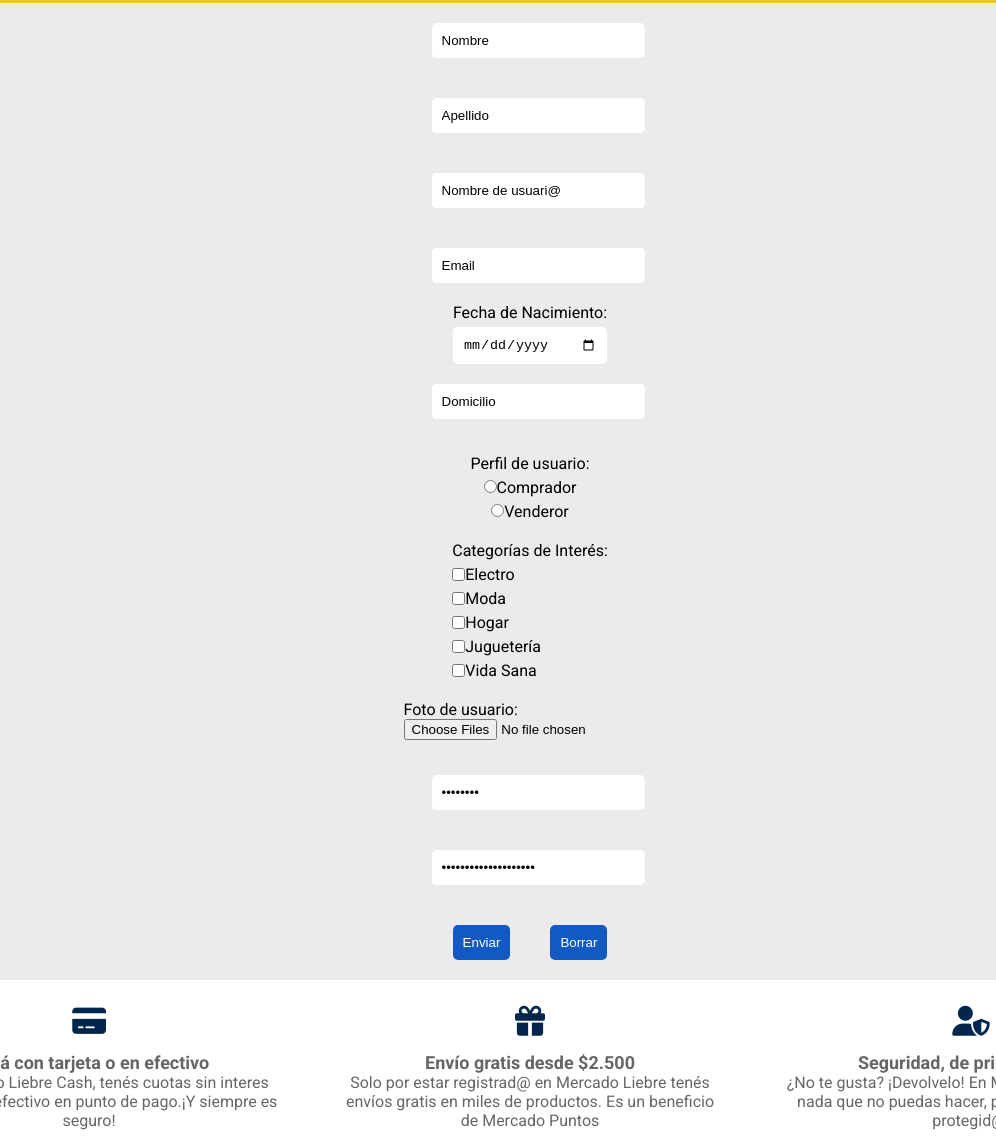
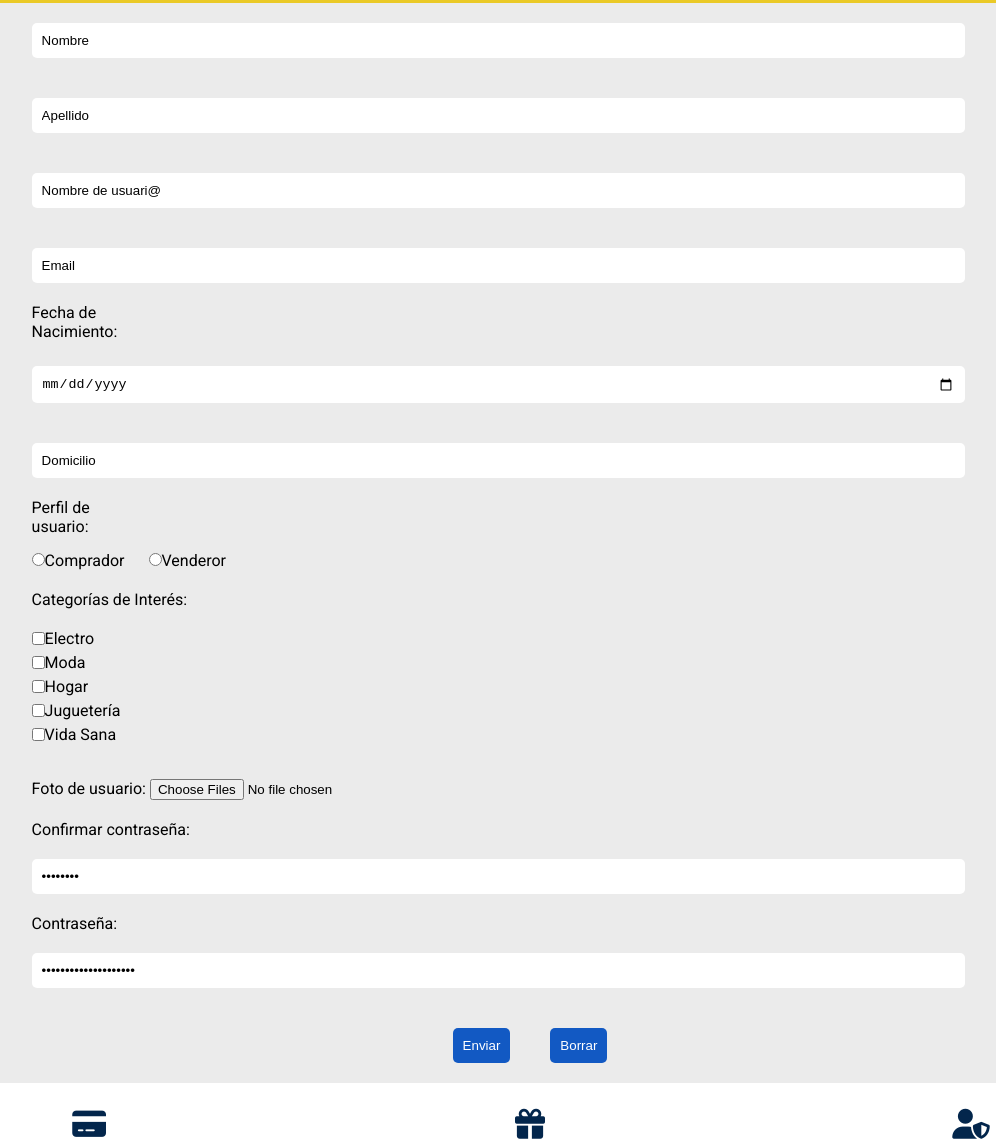
Before and after one commit to Sofi231098/mercado-liebre, a website: page views/register.html in a window 1280 px wide. Shown: the part 476-1618 px from the top of the page, without its empty margins (110-1106 px from the left). Drawn offline with Linux system fonts and the light colour scheme.

Commit message:
modified styles, login and register

```diff
--- a/public/css/styles.css
+++ b/public/css/styles.css
@@ -179,6 +179,148 @@
     font-size: 16px;
 }
 
+/*Login*/
+.formLogin{
+    width:50%;
+    justify-content: center;
+    margin: auto;
+}
+
+.formLogin .inp{
+    border: none;
+    border-radius: 5px;
+    width: 100%;
+    margin: 15px 0;
+    padding: 10px;
+}
+
+
+.contButton input{
+    display: block;
+    margin:auto;
+    margin-bottom: 15px;
+    border: none;
+    border-radius: 5px;
+    padding: 5px;
+    background-color: #1259c3;
+    color: white;
+    border:#00aa0b 1px solid;
+
+    &:hover{
+        background-color: #0022AA;
+        color: white;
+
+    }
+}
+
+
+
+/*Registro*/
+
+.formRegister{
+    display: block;
+    width: 90%;
+    margin: auto;
+}
+
+.formRegister label{
+    width: 100%;
+}
+
+.inp input{
+    border: none;
+    border-radius: 5px;
+    padding: 10px;
+    margin: 20px;
+    width: 90%;
+}
+
+.fecha{
+    display: flex;
+    flex-direction:column;
+}
+
+.fecha label{
+    margin-bottom: 5px;
+    width: 90px;
+    margin-left: 20px;
+}
+
+
+
+
+.perfilUser{
+    display: flex;
+   flex-direction:column;
+}
+
+.perfilUser .label-title{
+  margin-bottom: 15px;
+   width: 90px;
+   margin-left: 20px;
+}
+
+.perfilUser .choses{
+    margin: center;
+    align-items: baseline;
+}
+
+.choses label{
+    margin-left: 20px;
+    width: 90px;
+}
+
+.categoria .title{
+   margin:20px;
+   width: 70%;
+}
+
+.categoria .inputCategoria{
+    margin-left: 20px;
+    width: 90px;
+}
+.categoria label{
+    margin-bottom: 5px;
+    display: flex;
+}
+
+.fotoUser{
+    margin: 20px;
+}
+
+.fotoUser input{
+    margin-top: 15px;
+
+}
+
+.inp-password{
+    display: flex;
+    flex-direction: column;
+    margin-left:20px;
+    width: 70%;
+}
+
+
+
+.button{
+    display: flex;
+    justify-content: center;
+}
+
+.button input{
+    border: none;
+    border-radius: 5px;
+    padding: 10px;
+    margin: 20px;
+    background-color: #1259c3;
+    color: white;
+
+    &:hover{
+        background-color: #0022AA;
+        color: white;
+    }
+}
+
 
 @media(min-width:480px){
     .main-header-top-bar{
@@ -211,6 +353,12 @@
         .container-article article{
             box-shadow: 0px 0px 10px rgb(100, 100, 100);
         }
+        &:hover{
+            .fa-truck{
+                transform: rotateZ(270deg);
+            }
+        }
+
     }
 
 }
@@ -308,113 +456,3 @@
         width: 100%;
     }
 }
-
-/*Login*/
-.formLogin{
-    width:50%;
-    justify-content: center;
-    margin: auto;
-}
-
-.formLogin .inp{
-    border: none;
-    border-radius: 5px;
-    width: 90%;
-    padding: 10px;
-    margin: 20px;
-}
-
-
-
-.formLogin .button{
-    display: block;
-    margin:auto;
-    margin-bottom: 15px;
-    border: none;
-    width: 50%;
-    border-radius: 5px;
-    padding: 5px;
-    background-color: #1259c3;
-    color: white;
-}
-
-.formLogin .button:hover{
-    background-color: #0022AA;
-    color: white;
-}
-
-/*Registro*/
-
-.formRegister{
-    display: flex;
-    flex-direction: column;
-    align-items: center;
-}
-
-.formRegister label{
-    display: block;
-}
-
-.inp input{
-    border: none;
-    border-radius: 5px;
-    width: 90%;
-    padding: 10px;
-    margin: 20px;
-}
-
-.fecha{
-    display: flex;
-    flex-direction:column;
-}
-
-.fecha label{
-    text-align: center;
-    margin-bottom: 5px;
-}
-
-.fecha input{
-    border: none;
-    border-radius: 5px;
-    padding:10px;
-}
-
-
-.perfilUser{
-    display: flex;
-    flex-direction: column;
-    margin: 15px;
-}
-
-.perfilUser label{
-    text-align: center;
-    margin-bottom: 5px;
-}
-
-.categoria label{
-    text-align: center;
-    margin-bottom: 5px;
-    display: flex;
-}
-
-.fotoUser{
-    margin: 15px;
-}
-
-.button{
-    display: flex;
-}
-
-.button input{
-    border: none;
-    border-radius: 5px;
-    padding: 10px;
-    margin: 20px;
-    background-color: #1259c3;
-    color: white;
-
-    &:hover{
-        background-color: #0022AA;
-        color: white;
-    }
-}
--- a/views/register.html
+++ b/views/register.html
@@ -24,7 +24,6 @@
             <img class="logo" src="/images/logo-mercado-liebre.svg" title="logo mercado liebre"
                 alt="logo mercado liebre">
             <form class="search" action="/buscar" method="GET">
-                <!-- El atributo action puede llevar a la URL donde se enviará la búsqueda -->
                 <input class="cuotas" type="text" id="busqueda" name="q" placeholder="Buscar productos, marcas">
                 <button class="cuotas" type="submit" value="Buscar">
                     <i class="fa-solid fa-magnifying-glass"></i>
@@ -60,65 +59,64 @@
     </header>
     <main>
         <form class="formRegister" action="register.html" metohd="POST">
-            <p class="inp"><label for="name"></label>
+            <div class="inp"><label for="name"></label>
                 <input type="text" id="name" name="name" value="Nombre">
-            </p>
+            </div>
 
-            <p class="inp">
+            <div class="inp">
                 <label for="surname"></label>
                 <input type="text" id="surname" name="surname" value="Apellido">
-            </p>
+            </div>
 
-            <P class="inp"><label for="user"></label>
+            <div class="inp"><label for="user"></label>
                 <input type="text" id="user" name="user" value="Nombre de usuari@">
-            </P>
+            </div>
 
-            <P class="inp"><label for="email"></label>
+            <div class="inp"><label for="email"></label>
                 <input type="text" id="email" name="email" value="Email">
-            </P>
+            </div>
 
-            <P class="fecha"><label>Fecha de Nacimiento:</label>
-                <input type="date" name="fechaNacimiento" id="fechaNacimiento">
-            </P>
+            <div class="fecha inp"><label>Fecha de Nacimiento:</label>
+                <input  type="date" name="fechaNacimiento" id="fechaNacimiento">
+            </div>
 
-            <P class="inp">
+            <div class="inp">
                 <label for="adress"></label>
                 <input type="text" id="adress" name="adress" value="Domicilio">
-            </P>
+            </div>
 
-            <P class="perfilUser"><label for="perfil">Perfil de usuario:</label>
-                <label name="comprador"><input type="radio" name="perfil" value="comprador">Comprador</label>
-                <label name="Comprador"><input type="radio" name="perfil" value="comprador">Venderor</label>
-            </P>
+            <div class="perfilUser"><label class="label-title" for="perfil">Perfil de usuario:</label>
+                <div class="choses">
+                    <label name="comprador"><input type="radio" name="perfil" value="comprador">Comprador</label>
+                    <label name="Comprador"><input type="radio" name="perfil" value="comprador">Venderor</label>
+                </div>
+            </div>
 
-            <P class="categoria">
-                <label for="categoria">Categorías de Interés:</label>
-
-                <label><input type="checkbox" name="categoria" value="Electro"> Electro</label>
+            <div class="categoria">
+                <label class="title" for="categoria">Categorías de Interés:</label>
+                <label class="inputCategoria"><input type="checkbox" name="categoria" value="Electro"> Electro</label>
                 <label class="inputCategoria"><input type="checkbox" name="categoria" value="Moda">Moda</label>
                 <label class="inputCategoria"><input type="checkbox" name="categoria" value="Hogar">Hogar</label>
-                <label class="inputCategoria"><input type="checkbox" name="categoria"
-                        value="Juguetería">Juguetería</label>
-                <label class="inputCategoria"><input type="checkbox" name="categoria" value="Vida Sana">Vida
-                    Sana</label></div>
+                <label class="inputCategoria"><input type="checkbox" name="categoria"value="Juguetería">Juguetería</label>
+                <label class="inputCategoria"><input type="checkbox" name="categoria" value="Vida Sana">Vida Sana</label></div>
 
-            </P>
+            </div>
 
-            <P class="fotoUser"><label>Foto de usuario:</label>
+            <div class="fotoUser"><label>Foto de usuario:</label>
                 <input type="file" name="foto" id="foto" accept=".jpg" multiple>
-            </P>
+            </div>
 
-            <P class="inp"><label for="password"></label>
+            <div class="inp"><label class="inp-password" for="password">Confirmar contraseña:</label>
                 <input type="password" id="password" name="password" value="Password">
-            </P>
+            </div>
 
-            <P class="inp"><label for="ConfirmPassword"></label>
+            <div class="inp"><label class="inp-password" for="ConfirmPassword">Contraseña:</label>
                 <input type="password" id="ConfirmPassword" name="ConfirmPassword" value="Confirmar contraseña">
-            </P>
+            </div>
 
-            <P class="button"> <input type="submit" value="Enviar">
+            <div class="button"> <input type="submit" value="Enviar">
                 <input type="reset" value="Borrar">
-            </P>
+            </div>
         </form>
     </main>
     <footer class="footer-container">
```
Also changed, not shown: views/login.html (+3 -3 lines).
